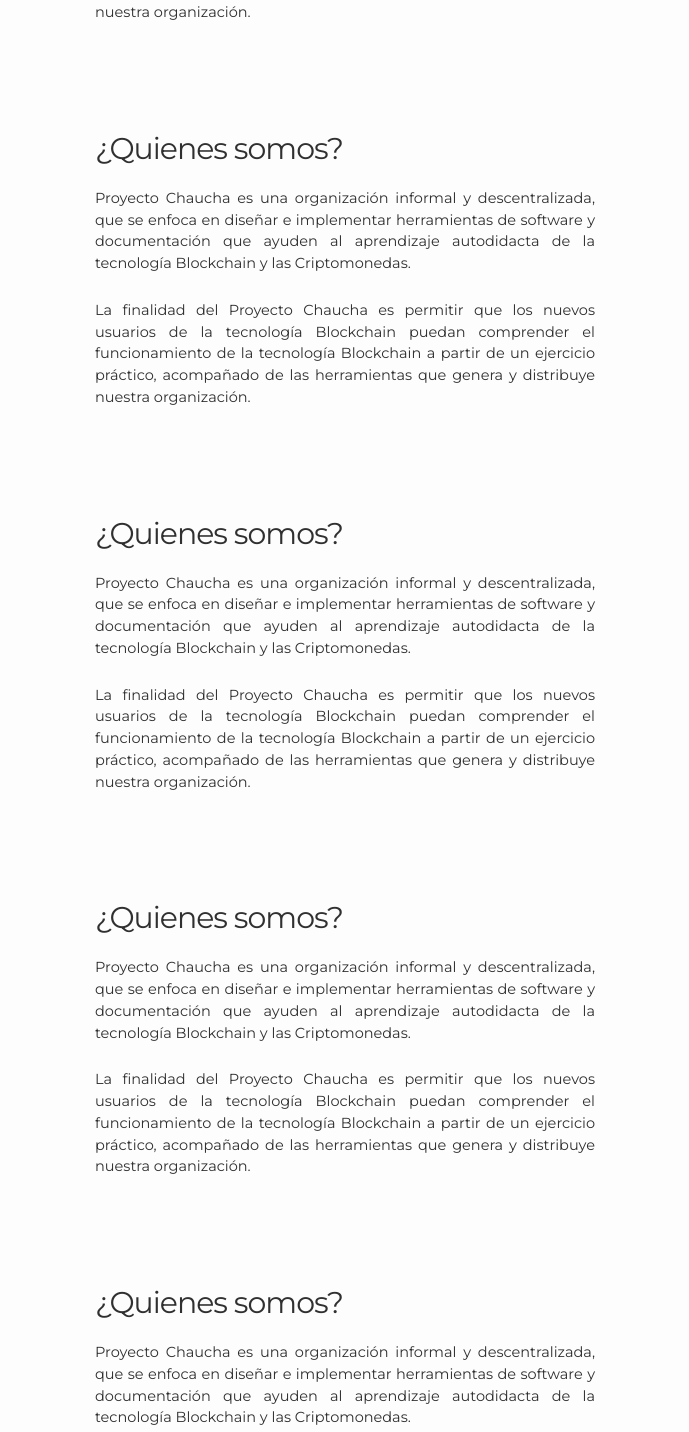
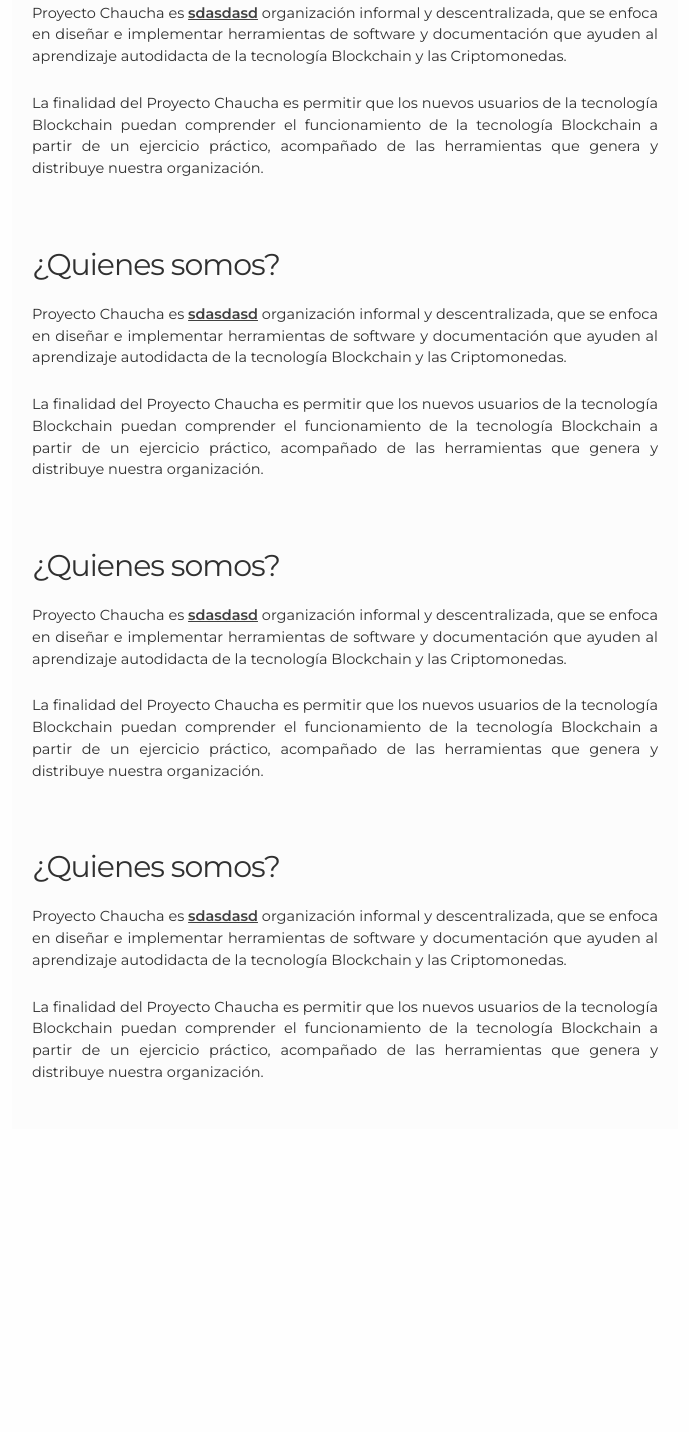
Before and after one commit to cvasqxz/web, a plain HTML site: page index.html in a window 1280 px wide. Shown: the part 800-2232 px from the top of the page, without its empty margins (295-984 px from the left). After the commit the page ends 1949 px from the top, so only its background shows below. Drawn offline with nearby package versions, Linux system fonts and the light colour scheme.

Commit message:
divs background colors

```diff
--- a/css/skeleton.css
+++ b/css/skeleton.css
@@ -5,24 +5,6 @@
 * Free to use under the MIT license.
 * http://www.opensource.org/licenses/mit-license.php
 * 12/29/2014
-*/
-
-
-/* Table of contents
-––––––––––––––––––––––––––––––––––––––––––––––––––
-- Grid
-- Base Styles
-- Typography
-- Links
-- Buttons
-- Forms
-- Lists
-- Code
-- Tables
-- Spacing
-- Utilities
-- Clearing
-- Media Queries
 */
 
 .justified {
@@ -39,10 +21,12 @@
 .container {
   position: relative;
   width: 95%;
-  max-width: 500px;
-  margin: 0 auto;
-  padding: 0 20px;
-  box-sizing: border-box; }
+  max-width: 666px;
+  margin: 2rem auto 2rem auto;
+  padding: 20px;
+  box-sizing: border-box;
+  background-color: #fcfcfc;
+}
 .column,
 .columns {
   width: 100%;
@@ -125,13 +109,12 @@
 }
 
 .spaced {
-  padding-top: 4rem;
-  padding-bottom: 4rem;
+  padding: 2rem;
 }
 
 .logo {
-  width: 30rem;
-  height: 30rem;
+  width: 26rem;
+  height: 26rem;
 }
 
 .subtitle {
@@ -154,7 +137,7 @@ body {
   font-weight: 400;
   font-family: "Montserrat", sans-serif;
   color: #303030;
-  background: #fdfdfd; }
+  background: #fefefe; }
 
 
 /* Typography
--- a/index.html
+++ b/index.html
@@ -13,58 +13,91 @@
 	<script src="https://unpkg.com/aos@2.3.1/dist/aos.js"></script>
 </head>
 <body>
-	<div class="container spaced center">
+	<div class="container">
+		<div class="spaced center">
 			<div data-aos="zoom-in" data-aos-duration="1500">
 				<img class="logo" src="images/logo.svg">
 				<h1 class="title">Proyecto Chaucha</h1>
 				<p class="subtitle">11.08.2017</p>
 			</div>
 		</div>
-	<div class="container spaced justified" data-aos="fade-up" data-aos-duration="1000">
+		<div class="spaced justified">
+			<div data-aos="fade-up" data-aos-duration="1000">
 				<h3>¿Quienes somos?</h3>
-		<p>Proyecto Chaucha es <a>sdasdasd</a> organización informal y descentralizada, que se enfoca en diseñar e implementar
+				<p>Proyecto Chaucha es <a>sdasdasd</a> organización informal y descentralizada, que se enfoca en diseñar e
+					implementar
 					herramientas de software y documentación que ayuden al aprendizaje autodidacta de la tecnología Blockchain
 					y las Criptomonedas.</p>
-		<p>La finalidad del Proyecto Chaucha es permitir que los nuevos usuarios de la tecnología Blockchain puedan comprender
-			el funcionamiento de la tecnología Blockchain a partir de un ejercicio práctico, acompañado de las herramientas que
+				<p>La finalidad del Proyecto Chaucha es permitir que los nuevos usuarios de la tecnología Blockchain puedan
+					comprender
+					el funcionamiento de la tecnología Blockchain a partir de un ejercicio práctico, acompañado de las
+					herramientas que
 					genera y distribuye nuestra organización.</p>
 			</div>
-		<div class="container spaced justified" data-aos="fade-up" data-aos-duration="1000">
+		</div>
+
+		<div class="spaced justified">
+			<div data-aos="fade-up" data-aos-duration="1000">
 				<h3>¿Quienes somos?</h3>
-		<p>Proyecto Chaucha es una organización informal y descentralizada, que se enfoca en diseñar e implementar
+				<p>Proyecto Chaucha es <a>sdasdasd</a> organización informal y descentralizada, que se enfoca en diseñar e
+					implementar
 					herramientas de software y documentación que ayuden al aprendizaje autodidacta de la tecnología Blockchain
 					y las Criptomonedas.</p>
-		<p>La finalidad del Proyecto Chaucha es permitir que los nuevos usuarios de la tecnología Blockchain puedan comprender
-			el funcionamiento de la tecnología Blockchain a partir de un ejercicio práctico, acompañado de las herramientas que
+				<p>La finalidad del Proyecto Chaucha es permitir que los nuevos usuarios de la tecnología Blockchain puedan
+					comprender
+					el funcionamiento de la tecnología Blockchain a partir de un ejercicio práctico, acompañado de las
+					herramientas que
 					genera y distribuye nuestra organización.</p>
 			</div>
-		<div class="container spaced justified" data-aos="fade-up" data-aos-duration="1000">
+		</div>
+
+		<div class="spaced justified">
+			<div data-aos="fade-up" data-aos-duration="1000">
 				<h3>¿Quienes somos?</h3>
-		<p>Proyecto Chaucha es una organización informal y descentralizada, que se enfoca en diseñar e implementar
+				<p>Proyecto Chaucha es <a>sdasdasd</a> organización informal y descentralizada, que se enfoca en diseñar e
+					implementar
 					herramientas de software y documentación que ayuden al aprendizaje autodidacta de la tecnología Blockchain
 					y las Criptomonedas.</p>
-		<p>La finalidad del Proyecto Chaucha es permitir que los nuevos usuarios de la tecnología Blockchain puedan comprender
-			el funcionamiento de la tecnología Blockchain a partir de un ejercicio práctico, acompañado de las herramientas que
+				<p>La finalidad del Proyecto Chaucha es permitir que los nuevos usuarios de la tecnología Blockchain puedan
+					comprender
+					el funcionamiento de la tecnología Blockchain a partir de un ejercicio práctico, acompañado de las
+					herramientas que
 					genera y distribuye nuestra organización.</p>
 			</div>
-		<div class="container spaced justified" data-aos="fade-up" data-aos-duration="1000">
+		</div>
+
+		<div class="spaced justified">
+			<div data-aos="fade-up" data-aos-duration="1000">
 				<h3>¿Quienes somos?</h3>
-		<p>Proyecto Chaucha es una organización informal y descentralizada, que se enfoca en diseñar e implementar
+				<p>Proyecto Chaucha es <a>sdasdasd</a> organización informal y descentralizada, que se enfoca en diseñar e
+					implementar
 					herramientas de software y documentación que ayuden al aprendizaje autodidacta de la tecnología Blockchain
 					y las Criptomonedas.</p>
-		<p>La finalidad del Proyecto Chaucha es permitir que los nuevos usuarios de la tecnología Blockchain puedan comprender
-			el funcionamiento de la tecnología Blockchain a partir de un ejercicio práctico, acompañado de las herramientas que
+				<p>La finalidad del Proyecto Chaucha es permitir que los nuevos usuarios de la tecnología Blockchain puedan
+					comprender
+					el funcionamiento de la tecnología Blockchain a partir de un ejercicio práctico, acompañado de las
+					herramientas que
 					genera y distribuye nuestra organización.</p>
 			</div>
-		<div class="container spaced justified" data-aos="fade-up" data-aos-duration="1000">
+		</div>
+
+		<div class="spaced justified">
+			<div data-aos="fade-up" data-aos-duration="1000">
 				<h3>¿Quienes somos?</h3>
-		<p>Proyecto Chaucha es una organización informal y descentralizada, que se enfoca en diseñar e implementar
+				<p>Proyecto Chaucha es <a>sdasdasd</a> organización informal y descentralizada, que se enfoca en diseñar e
+					implementar
 					herramientas de software y documentación que ayuden al aprendizaje autodidacta de la tecnología Blockchain
 					y las Criptomonedas.</p>
-		<p>La finalidad del Proyecto Chaucha es permitir que los nuevos usuarios de la tecnología Blockchain puedan comprender
-			el funcionamiento de la tecnología Blockchain a partir de un ejercicio práctico, acompañado de las herramientas que
+				<p>La finalidad del Proyecto Chaucha es permitir que los nuevos usuarios de la tecnología Blockchain puedan
+					comprender
+					el funcionamiento de la tecnología Blockchain a partir de un ejercicio práctico, acompañado de las
+					herramientas que
 					genera y distribuye nuestra organización.</p>
 			</div>
+		</div>
+
+	</div>
+
 	<script>
   		AOS.init();
 	</script>
```
Lines whose indentation alone changed are shown as unchanged.
